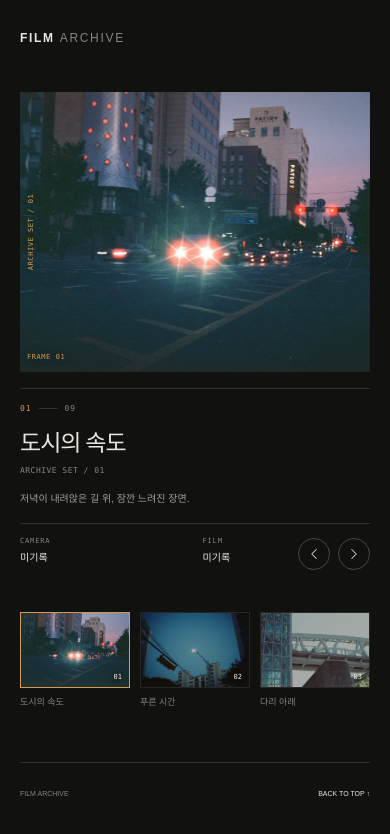
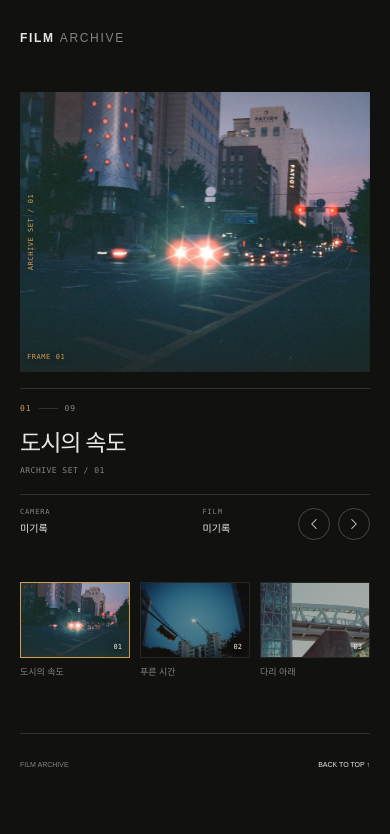
Before and after one commit to kimchi-kang/kimchi-kang.github.io, a React (Vite) app: page / in a window 390 px wide. Shown: the top 834 px of the page. Built offline with nearby package versions, Linux system fonts and the light colour scheme.

Commit message:
Remove photo captions from gallery

```diff
--- a/src/App.jsx
+++ b/src/App.jsx
@@ -6,7 +6,6 @@ const frames = [
     src: '/photos/urban-evening.jpg',
     alt: '해가 진 뒤 도시 도로를 오가는 자동차의 불빛',
     title: '도시의 속도',
-    note: '저녁이 내려앉은 길 위, 잠깐 느려진 장면.',
     roll: 'ARCHIVE SET / 01',
     camera: '미기록',
     film: '미기록',
@@ -15,7 +14,6 @@ const frames = [
     src: '/photos/lamp-after-dusk.jpg',
     alt: '푸른 저녁 하늘 아래 켜진 가로등과 건물',
     title: '푸른 시간',
-    note: '낮과 밤 사이, 빛이 가장 오래 머무는 순간.',
     roll: 'ARCHIVE SET / 02',
     camera: '미기록',
     film: '미기록',
@@ -24,7 +22,6 @@ const frames = [
     src: '/photos/bridge-at-blue-hour.jpg',
     alt: '다리 아래로 이어지는 길과 저녁의 풍경',
     title: '다리 아래',
-    note: '익숙한 길도 빛이 바뀌면 다른 장면이 된다.',
     roll: 'ARCHIVE SET / 03',
     camera: '미기록',
     film: '미기록',
@@ -33,7 +30,6 @@ const frames = [
     src: '/photos/night-court.jpg',
     alt: '밤의 운동장과 멀리 보이는 불빛',
     title: '늦은 밤의 운동장',
-    note: '하루가 끝난 뒤에도 불이 켜져 있던 곳.',
     roll: 'ARCHIVE SET / 04',
     camera: '미기록',
     film: '500T',
@@ -42,7 +38,6 @@ const frames = [
     src: '/photos/station-window.jpg',
     alt: '밤에 바라본 역 주변의 창과 불빛',
     title: '창 너머의 밤',
-    note: '지나가는 풍경을 창가에 잠시 붙잡아 둔다.',
     roll: 'ARCHIVE SET / 05',
     camera: '미기록',
     film: '미기록',
@@ -51,7 +46,6 @@ const frames = [
     src: '/photos/parking-light.jpg',
     alt: '밤 주차장에 남은 조명과 자동차',
     title: '남겨진 불빛',
-    note: '사람이 떠난 자리에서 더 선명해진 색.',
     roll: 'ARCHIVE SET / 06',
     camera: '미기록',
     film: '미기록',
@@ -60,7 +54,6 @@ const frames = [
     src: '/photos/night-light.jpg',
     alt: '어둠 속에서 번지는 따뜻한 빛',
     title: '빛의 가장자리',
-    note: '초점 밖으로 번져나간 작은 온기.',
     roll: 'ARCHIVE SET / 07',
     camera: '미기록',
     film: '미기록',
@@ -69,7 +62,6 @@ const frames = [
     src: '/photos/shop-sign.jpg',
     alt: '저녁 거리의 가게 간판',
     title: '문 닫기 전',
-    note: '하루의 끝을 알리는 동네의 오래된 간판.',
     roll: 'ARCHIVE SET / 08',
     camera: '미기록',
     film: '500T',
@@ -78,7 +70,6 @@ const frames = [
     src: '/photos/frame-notes.jpg',
     alt: '필름 촬영에 관한 손글씨 메모',
     title: '필름의 메모',
-    note: '사진을 찍고 난 뒤 남겨둔 작은 기록.',
     roll: 'ARCHIVE SET / 09',
     camera: '미기록',
     film: '미기록',
@@ -139,7 +130,6 @@ export function App() {
             <div className="detail-copy">
               <h2>{current.title}</h2>
               <p className="detail-meta">{current.roll}</p>
-              <p className="frame-note">{current.note}</p>
               <dl className="capture-details">
                 <div>
                   <dt>CAMERA</dt>
--- a/src/styles.css
+++ b/src/styles.css
@@ -184,15 +184,6 @@ button:focus-visible, a:focus-visible { outline: 1px solid var(--accent); outlin
   line-height: 1.6;
 }
 
-.frame-note {
-  max-width: 185px;
-  margin: 25px 0 0;
-  color: #a2a198;
-  font-size: 11px;
-  line-height: 1.85;
-  word-break: keep-all;
-}
-
 .capture-details {
   display: grid;
   gap: 13px;
@@ -333,7 +324,6 @@ button:focus-visible, a:focus-visible { outline: 1px solid var(--accent); outlin
   .detail-copy { margin-top: 17px; }
   .detail-copy h2 { margin-bottom: 7px; font-size: 25px; }
   .detail-meta { margin-bottom: 4px; }
-  .frame-note { max-width: min(520px, calc(100% - 108px)); margin-top: 13px; font-size: 11px; }
   .capture-details { grid-template-columns: repeat(2, minmax(0, 1fr)); max-width: 520px; gap: 18px; margin-top: 18px; }
   .capture-details dd { font-size: 11px; }
 
@@ -375,7 +365,6 @@ button:focus-visible, a:focus-visible { outline: 1px solid var(--accent); outlin
   .detail-copy { margin-top: 13px; }
   .detail-copy h2 { font-size: 23px; }
   .detail-meta { font-size: 8px; }
-  .frame-note { max-width: calc(100% - 100px); font-size: 10px; line-height: 1.65; }
   .capture-details { gap: 15px; margin-top: 16px; padding-top: 13px; }
   .capture-details dt { font-size: 7px; }
   .capture-details dd { font-size: 10px; }
```
